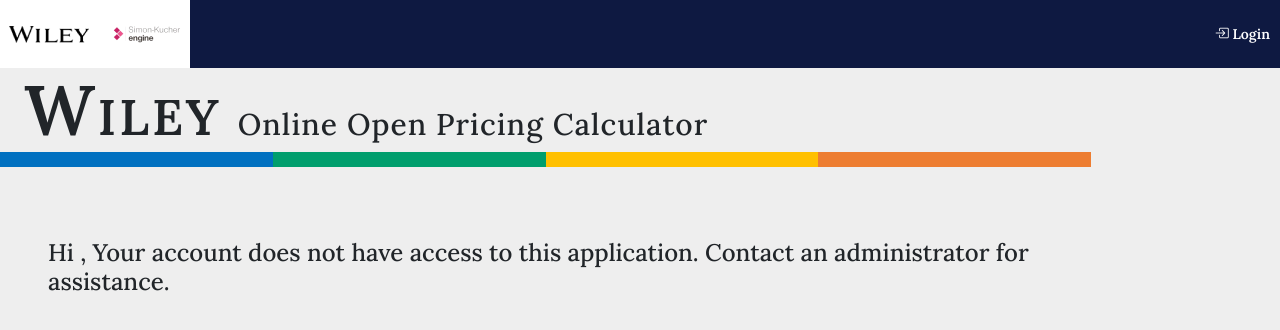
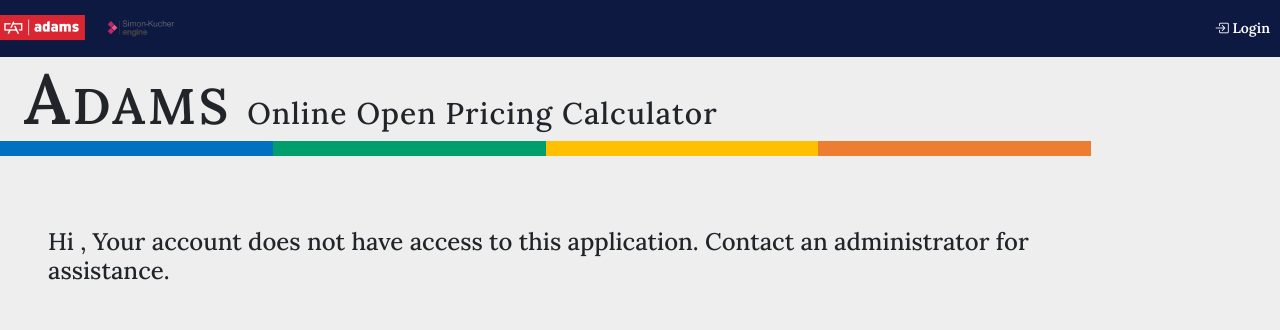
Before and after one commit to jsukrut-lti/adam, a Django app: template templates/calc/calculator.html in a window 1280 px wide. Shown: the top 330 px of the page. Run offline with Django 4.2, Linux system fonts and the light colour scheme; the template is opened without the code that fills it, so the values that code supplies are empty; some libraries are stand-ins or nearby versions.

Commit message:
init:adam

```diff
--- a/config/settings/local.py
+++ b/config/settings/local.py
@@ -110,9 +110,9 @@
 DATABASES = {
     'default': {
         'ENGINE': 'django.db.backends.postgresql_psycopg2',
-        'NAME': 'WileyCalculator01',
+        'NAME': 'adamWiley',
         'USER': 'postgres',
-        'PASSWORD': 'jayesh123',
+        'PASSWORD': 'root',
         'HOST': 'localhost',
         'PORT': '5432',
     }
--- a/templates/base.html
+++ b/templates/base.html
@@ -5,7 +5,7 @@
 <html>
 
 <head>
-  <title>Wiley Calculator</title>
+  <title>ADAMS Calculator</title>
 <!--  <script src="https://ajax.googleapis.com/ajax/libs/jquery/3.5.1/jquery.min.js"></script>-->
 <!--  <link rel="stylesheet" href="https://stackpath.bootstrapcdn.com/bootstrap/4.3.1/css/bootstrap.min.css"-->
 <!--    integrity="sha384-ggOyR0iXCbMQv3Xipma34MD+dH/1fQ784/j6cY/iJTQUOhcWr7x9JvoRxT2MZw1T" crossorigin="anonymous">-->
@@ -52,6 +52,8 @@
 
       <a class="navbar-brand p-0 m-0" href="/home">
         <img src="{% static 'calc/images/logo.png' %}" class="d-inline-block align-top" alt="">
+<!--           <span class="p-2" >ADAMS</span>-->
+
       </a>
         {% if user.is_authenticated %}
           <div class="d-md-flex flex-grow-1 d-none" id="navbarNavDropdown">
--- a/templates/calc/calculator.html
+++ b/templates/calc/calculator.html
@@ -8,7 +8,7 @@
         <div class="container-xxl">
             <div class="row">
                 <div class="col-md-10 col-lg-9 order-1 order-md-0 d-flex align-items-center topHeader">
-                    <h1>Wiley <small>Online Open Pricing Calculator</small></h1>
+                    <h1>ADAMS <small>Online Open Pricing Calculator</small></h1>
                 </div>
                 <div class="col-md-2 col-lg-3 btnContainer d-flex flex-md-column justify-content-between align-items-center py-2">
 <!--                        <img class="col-md-12 col-lg-7 mb-2 logo" src="{% static "calc/images/logo.png" %}" alt="SKP logo">-->
```
Also changed, not shown: static/calc/images/favicon.ico (deleted), static/calc/images/favicon.png (added), static/calc/images/logo.png, 3 other files.
